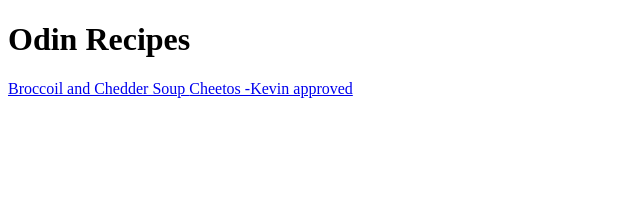
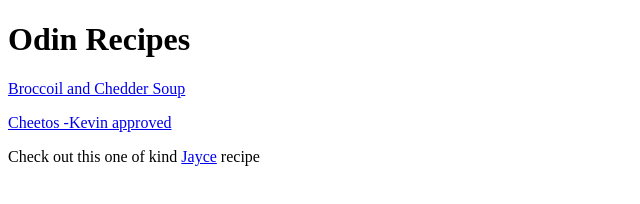
Before and after one commit to BobDeAssassin/odin-recipes, a plain HTML site: page index.html in a window 1280 px wide. Shown: the whole page, without its empty margins (0-640 px from the left). Drawn offline with Linux system fonts and the light colour scheme.

Commit message:
link jayce webpage and cleaned the layout

```diff
--- a/index.html
+++ b/index.html
@@ -6,7 +6,12 @@
     </head>
     <body>
         <h1>Odin Recipes</h1>
-        <a href="recipes/broccoli-soup.html">Broccoil and Chedder Soup </a>
-        <a href="recipes/cheetos.html">Cheetos -Kevin approved</a>
+        <p><a href="recipes/broccoli-soup.html">Broccoil and Chedder Soup </a></p>
+
+        <p><a href="recipes/cheetos.html">Cheetos -Kevin approved</a></p>
+
+        <p>
+            Check out this one of kind <a href="recipes/jayce.html">Jayce</a> recipe
+        </p>
     </body>
 </html>
```
